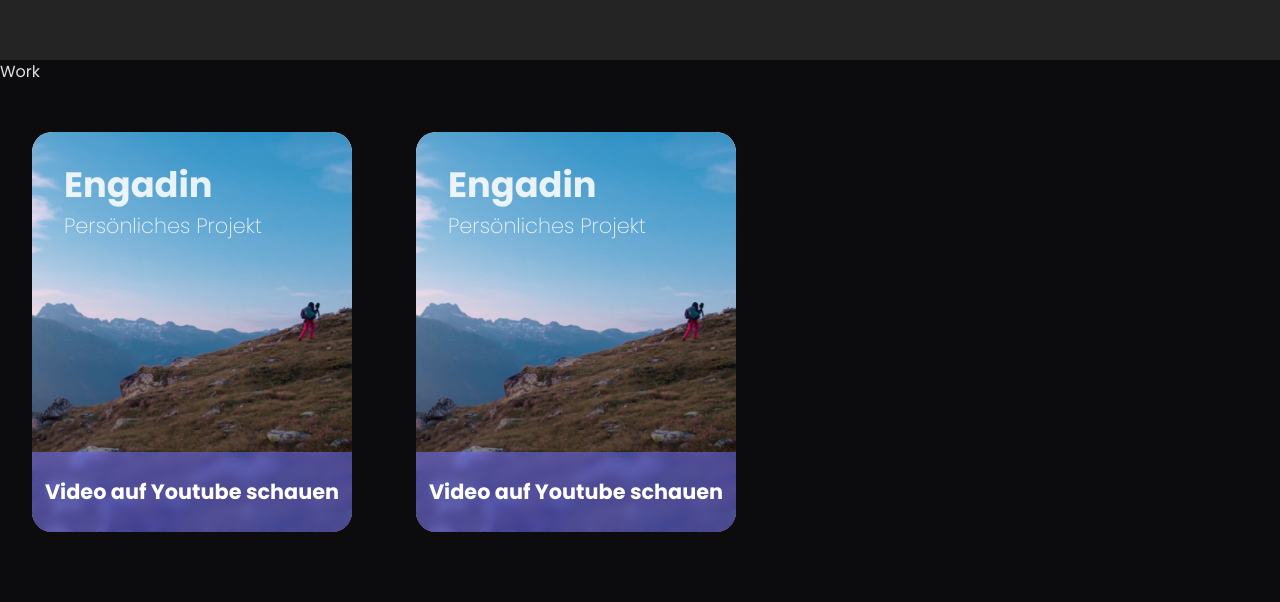
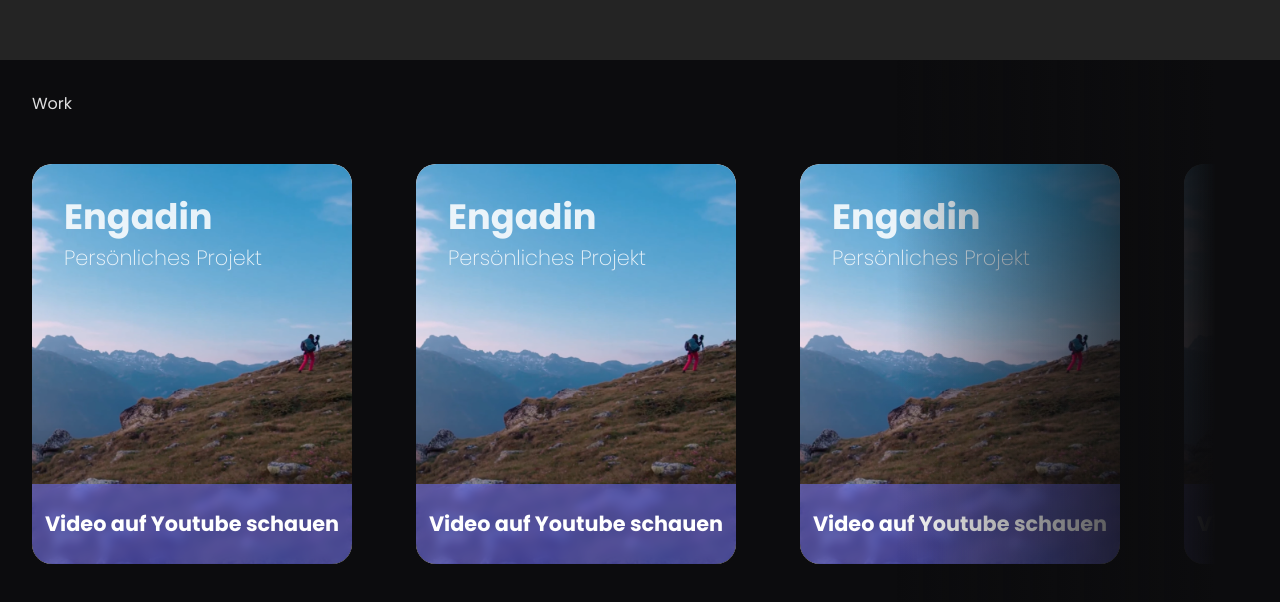
Before and after one commit to Sumis34/Home-Page, a React (Create React App) app: page / in a window 1280 px wide. Shown: the part 740-1342 px from the top of the page. Built offline with nearby package versions, Linux system fonts and the light colour scheme.

Commit message:
fade in front of cards

```diff
--- a/src/colors.scss
+++ b/src/colors.scss
@@ -2,6 +2,7 @@
 $bg-dark-grey: #0c0c0e; //#141316; //#121212
 $bg-medium-grey: #1e1d20;
 $bg-light-grey: #333238;
+$bg-dark-grey-0: #0c0c0e00;
 //Text colors
 $text-0: #fff;
 $text-1: #ffffffdd;
@@ -14,4 +15,6 @@
 $secondary: #5557B8; //rgb(50, 52, 175);
 $tertiary: #2B2940; //rgb(36, 38, 129);
 $transparent-primary: #6c70ff87;
+//General variables
 $border-main: 20px;
+$card-width: 20em;
--- a/src/components/Cards/WorkCard.js
+++ b/src/components/Cards/WorkCard.js
@@ -5,7 +5,6 @@
     return (
         <>
             <div className="work-card-body">
-
                 <div className="work-card-header">
                     <h2 className="work-card-title">{props.title}</h2>
                     <h3 className="work-card-description">{props.description}</h3>
--- a/src/pages/Home/home.scss
+++ b/src/pages/Home/home.scss
@@ -3,6 +3,39 @@
     min-height: 100vh;
 }
 
+section {
+    margin: 0 auto;
+    padding: 2em;
+    position: relative;
+    max-width: 1300px;
+    &#work {
+        .work-card-body:last-child {
+            margin-right: $card-width;
+        }
+        .work-card-body:first-child {
+            margin-left: 0;
+        }
+    }
+}
+
+.scroll-container {
+    position: relative;
+    z-index: 0;
+}
+
+.fade-right {
+    background: linear-gradient(to right, transparent 70%, $bg-dark-grey 95%);
+    position: absolute;
+    top: 0;
+    left: 0;
+    height: 100%;
+    width: 100%;
+    z-index: 10;
+    pointer-events: none;
+}
+
 .cards {
     display: flex;
+    min-width: fit-content;
+    max-width: none;
 }
--- a/src/pages/Home/sections/work.js
+++ b/src/pages/Home/sections/work.js
@@ -9,6 +9,7 @@
 
         <section id="work">
             <p>Work</p>
+            <div className="fade-right"></div>
             <ScrollContainer className="scroll-container indiana-scroll-container indiana-scroll-container--hide-scrollbars" horizontal={true}>
                 <div className="cards">
                     <Card
@@ -25,8 +26,24 @@
                         linkTitel="Video auf Youtube schauen"
                         img={img}
                     />
+                    <Card
+                        title="Engadin"
+                        description="Persönliches Projekt"
+                        link="http://google.ch"
+                        linkTitel="Video auf Youtube schauen"
+                        img={img}
+                    />
+                    <Card
+                        title="Engadin"
+                        description="Persönliches Projekt"
+                        link="http://google.ch"
+                        linkTitel="Video auf Youtube schauen"
+                        img={img}
+                    />
                 </div>
+
             </ScrollContainer>
+
         </section>
 
     )
```
Also changed, not shown: src/components/AccentLine/AccentLine.js (added, +10 -0 lines), src/assets/icons/swipe.png (added), src/components/AccentLine/accentline.scss (added).
